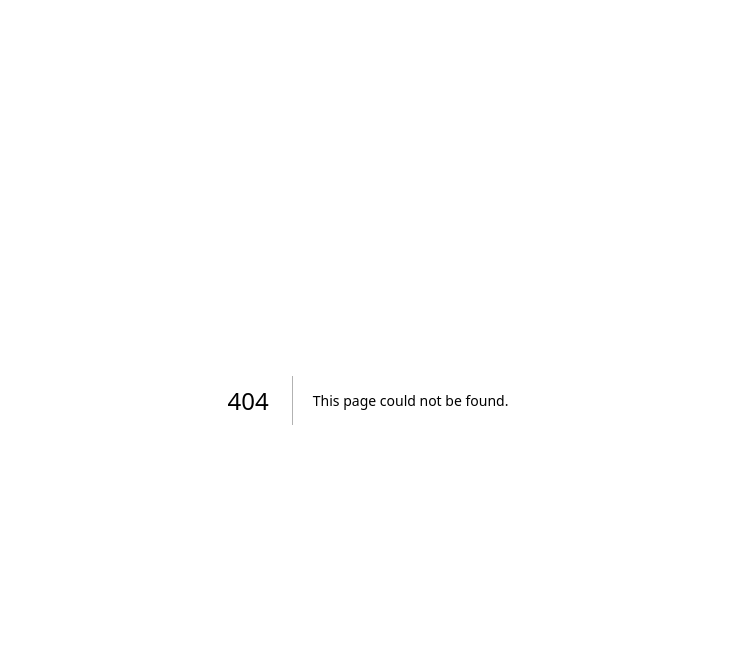
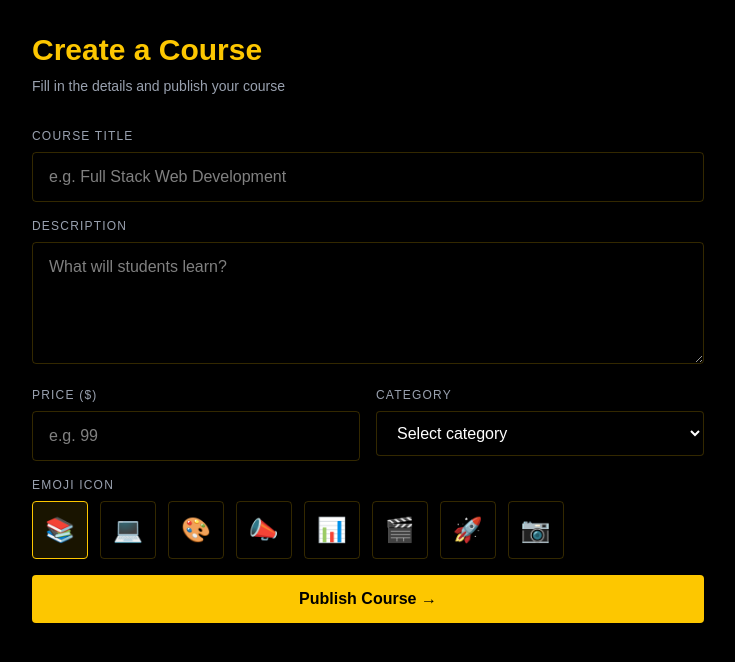
Before and after one commit to mahdouvha/learnflow, a Next.js app: page /dashboard/create-course in a window 1280 px wide. Before the commit this address had no page. Shown: the top 662 px of the page, without its empty margins (272-1007 px from the left). Built offline with nearby package versions, Linux system fonts and the light colour scheme.

Commit message:
add create course form and real courses from database

```diff
--- a/app/components/CoursesSection.tsx
+++ b/app/components/CoursesSection.tsx
@@ -1,11 +1,33 @@
-const courses = [
-  { id: 1, title: "Full-Stack Web Development", instructor: "Yassine K.", price: 149, emoji: "💻", category: "Development" },
-  { id: 2, title: "UX/UI Design Masterclass", instructor: "Meriem B.", price: 119, emoji: "🎨", category: "Design" },
-  { id: 3, title: "Digital Marketing Strategy", instructor: "Omar T.", price: 89, emoji: "📣", category: "Marketing" },
-  { id: 4, title: "Video editing", instructor: "Elyes Z.", price: 79, emoji: "🎬", category: "Content Creation" },
-]
+"use client"
+import { useEffect, useState } from "react"
+import { createClient } from "../utils/supabase/client"
 
 export default function CoursesSection() {
+  const [courses, setCourses] = useState([])
+  const [loading, setLoading] = useState(true)
+
+  useEffect(() => {
+    async function getCourses() {
+      const supabase = createClient()
+      const { data, error } = await supabase.from("courses").select("*")
+      if (data) setCourses(data)
+      setLoading(false)
+    }
+    getCourses()
+  }, [])
+
+  if (loading) return (
+    <section className="bg-black py-20 px-8 text-center">
+      <p className="text-yellow-400">Loading courses...</p>
+    </section>
+  )
+
+  if (courses.length === 0) return (
+    <section className="bg-black py-20 px-8 text-center">
+      <p className="text-gray-400">No courses yet. Be the first to create one!</p>
+    </section>
+  )
+
   return (
     <section className="bg-black py-20 px-8">
       <h2 className="text-white text-4xl font-bold text-center mb-12">
@@ -17,7 +39,8 @@ export default function CoursesSection() {
             <div className="text-5xl mb-4">{course.emoji}</div>
             <div className="text-yellow-400 text-xs uppercase mb-2">{course.category}</div>
             <h3 className="text-white font-bold text-lg mb-1">{course.title}</h3>
-            <p className="text-gray-400 text-sm mb-4">By {course.instructor}</p>
+            <p className="text-gray-400 text-sm mb-1">By {course.instructor_name}</p>
+            <p className="text-gray-500 text-xs mb-4 line-clamp-2">{course.description}</p>
             <div className="flex justify-between items-center">
               <span className="text-yellow-400 font-bold text-xl">${course.price}</span>
               <button className="bg-yellow-400 text-black px-4 py-2 text-sm font-bold rounded">Enroll</button>
--- /dev/null
+++ b/app/dashboard/create-course/page.tsx
@@ -0,0 +1,136 @@
+"use client"
+import { useState } from "react"
+import { createClient } from "../../utils/supabase/client"
+
+export default function CreateCoursePage() {
+  const [title, setTitle] = useState("")
+  const [description, setDescription] = useState("")
+  const [price, setPrice] = useState("")
+  const [category, setCategory] = useState("")
+  const [emoji, setEmoji] = useState("📚")
+  const [loading, setLoading] = useState(false)
+  const [message, setMessage] = useState("")
+
+  async function handleSubmit() {
+    setLoading(true)
+    const supabase = createClient()
+
+    const { data: userData } = await supabase.auth.getUser()
+    const user = userData.user
+
+    if (!user) {
+      setMessage("You must be logged in")
+      setLoading(false)
+      return
+    }
+
+    const { error } = await supabase.from("courses").insert({
+      title,
+      description,
+      price: parseInt(price),
+      category,
+      emoji,
+      instructor_id: user.id,
+      instructor_name: user.user_metadata?.full_name || "Instructor",
+    })
+
+    if (error) {
+      setMessage(error.message)
+    } else {
+      setMessage("Course created successfully! 🎉")
+      setTitle("")
+      setDescription("")
+      setPrice("")
+      setCategory("")
+      setEmoji("📚")
+    }
+    setLoading(false)
+  }
+
+  return (
+    <main className="bg-black min-h-screen p-8">
+      <div className="max-w-2xl mx-auto">
+        <h1 className="text-yellow-400 text-3xl font-bold mb-2">Create a Course</h1>
+        <p className="text-gray-400 text-sm mb-8">Fill in the details and publish your course</p>
+
+        <div className="flex flex-col gap-4">
+          <div>
+            <label className="text-gray-400 text-xs uppercase tracking-widest mb-2 block">Course Title</label>
+            <input
+              type="text"
+              placeholder="e.g. Full Stack Web Development"
+              value={title}
+              onChange={(e) => setTitle(e.target.value)}
+              className="w-full bg-transparent border border-yellow-400/20 text-white px-4 py-3 rounded outline-none focus:border-yellow-400"
+            />
+          </div>
+
+          <div>
+            <label className="text-gray-400 text-xs uppercase tracking-widest mb-2 block">Description</label>
+            <textarea
+              placeholder="What will students learn?"
+              value={description}
+              onChange={(e) => setDescription(e.target.value)}
+              rows={4}
+              className="w-full bg-transparent border border-yellow-400/20 text-white px-4 py-3 rounded outline-none focus:border-yellow-400"
+            />
+          </div>
+
+          <div className="grid grid-cols-2 gap-4">
+            <div>
+              <label className="text-gray-400 text-xs uppercase tracking-widest mb-2 block">Price ($)</label>
+              <input
+                type="number"
+                placeholder="e.g. 99"
+                value={price}
+                onChange={(e) => setPrice(e.target.value)}
+                className="w-full bg-transparent border border-yellow-400/20 text-white px-4 py-3 rounded outline-none focus:border-yellow-400"
+              />
+            </div>
+            <div>
+              <label className="text-gray-400 text-xs uppercase tracking-widest mb-2 block">Category</label>
+              <select
+                value={category}
+                onChange={(e) => setCategory(e.target.value)}
+                className="w-full bg-black border border-yellow-400/20 text-white px-4 py-3 rounded outline-none focus:border-yellow-400"
+              >
+                <option value="">Select category</option>
+                <option value="Development">Development</option>
+                <option value="Design">Design</option>
+                <option value="Marketing">Marketing</option>
+                <option value="Business">Business</option>
+                <option value="Data">Data</option>
+                <option value="Content Creation">Content Creation</option>
+              </select>
+            </div>
+          </div>
+
+          <div>
+            <label className="text-gray-400 text-xs uppercase tracking-widest mb-2 block">Emoji Icon</label>
+            <div className="flex gap-3 flex-wrap">
+              {["📚", "💻", "🎨", "📣", "📊", "🎬", "🚀", "📷"].map((e) => (
+                <button
+                  key={e}
+                  onClick={() => setEmoji(e)}
+                  className={`text-2xl p-3 border rounded transition ${emoji === e ? "border-yellow-400 bg-yellow-400/10" : "border-yellow-400/20"}`}
+                >
+                  {e}
+                </button>
+              ))}
+            </div>
+          </div>
+
+          {message && <p className="text-yellow-400 text-sm text-center">{message}</p>}
+
+          <button
+            onClick={handleSubmit}
+            disabled={loading}
+            className="bg-yellow-400 text-black font-bold py-3 rounded hover:bg-yellow-300 disabled:opacity-50"
+          >
+            {loading ? "Publishing..." : "Publish Course →"}
+          </button>
+        </div>
+      </div>
+    </main>
+  )
+}
```
